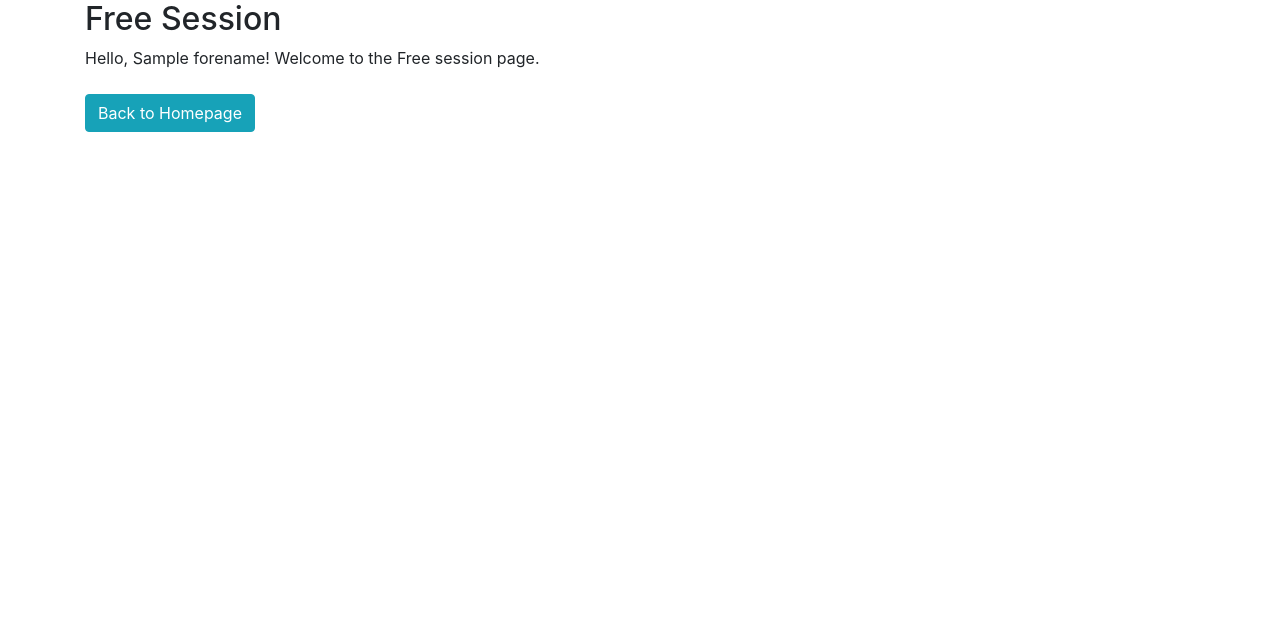
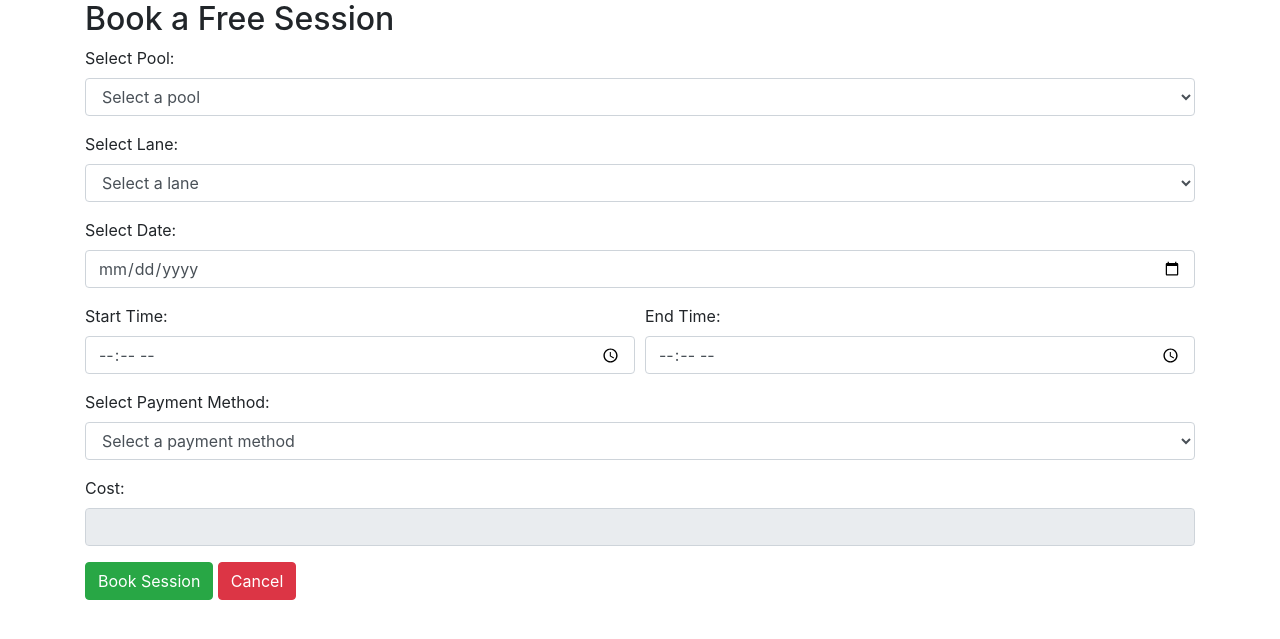
Before and after one commit to uygararas/pool_registration_system, a Flask app: template app/templates/swimmer_free_session.html in a window 1280 px wide. Shown: the top 639 px of the page. Run offline with Flask 3, Linux system fonts and the light colour scheme; the template is opened without the code that fills it: most values are stand-ins (such as "Sample title", 1, 10 or a date in 2020); some libraries are stand-ins or nearby versions.

Commit message:
feat: add free session page

```diff
--- a/app/app.py
+++ b/app/app.py
@@ -924,14 +924,155 @@ def quit_queue(session_id):
         flash('Unauthorized access!', 'danger')
         return redirect(url_for('login'))
 
-@app.route('/swimmer_free_session')
+@app.route('/swimmer_free_session', methods=['GET', 'POST'])
 def swimmer_free_session():
-    if 'loggedin' in session and (session.get('role') == 'Member' or session.get('role') == 'Swimmer'):
-        forename = session.get('forename', 'Member')
-        return render_template('swimmer_free_session.html', forename=forename)
-    else:
-        flash('Unauthorized access!', 'danger')
-        return redirect(url_for('login'))
+    if 'loggedin' not in session or session.get('role') not in ['Member', 'Swimmer']:
+        flash('Unauthorized access!', 'danger')
+        return redirect(url_for('login'))
+
+    forename = session.get('forename', 'Member')
+    cursor = mysql.connection.cursor(MySQLdb.cursors.DictCursor)
+
+    if request.method == 'POST':
+        # Retrieve form data
+        pool_id = request.form.get('pool_id')
+        lane_no = request.form.get('lane_no')  # Fixed to 1-6
+        date_str = request.form.get('date')
+        start_time_str = request.form.get('start_time')
+        end_time_str = request.form.get('end_time')
+        payment_method = request.form.get('payment_method')
+        cost_str = request.form.get('cost')
+
+        # Validate input
+        if not all([pool_id, lane_no, date_str, start_time_str, end_time_str, payment_method, cost_str]):
+            flash('Please fill out all fields.', 'warning')
+            return redirect(url_for('swimmer_free_session'))
+
+        try:
+            # Convert lane_no to integer and validate
+            lane_no = int(lane_no)
+            if lane_no < 1 or lane_no > 6:
+                flash('Invalid lane number selected.', 'danger')
+                return redirect(url_for('swimmer_free_session'))
+        except ValueError:
+            flash('Invalid lane number.', 'danger')
+            return redirect(url_for('swimmer_free_session'))
+
+        try:
+            # Parse date and time
+            date = datetime.strptime(date_str, '%Y-%m-%d').date()
+            start_time = datetime.strptime(start_time_str, '%H:%M').time()
+            end_time = datetime.strptime(end_time_str, '%H:%M').time()
+
+            # Calculate duration in minutes
+            start_datetime = datetime.combine(date, start_time)
+            end_datetime = datetime.combine(date, end_time)
+            duration = (end_datetime - start_datetime).total_seconds() / 60
+            if duration <= 0:
+                flash('End time must be after start time.', 'danger')
+                return redirect(url_for('swimmer_free_session'))
+
+            # Calculate cost (should already be calculated on frontend)
+            cost = duration * 5
+
+        except ValueError:
+            flash('Invalid date or time format.', 'danger')
+            return redirect(url_for('swimmer_free_session'))
+
+        swimmer_id = session['user_id']
+
+        try:
+            # Check for session conflicts in the same pool and lane
+            cursor.execute("""
+                SELECT * FROM session
+                WHERE pool_id = %s AND lane_no = %s AND date = %s
+                  AND (
+                      (start_time < %s AND end_time > %s) OR
+                      (start_time < %s AND end_time > %s) OR
+                      (start_time >= %s AND end_time <= %s)
+                  )
+            """, (
+                pool_id, lane_no, date,
+                end_time_str, start_time_str,
+                end_time_str, start_time_str,
+                start_time_str, end_time_str
+            ))
+            conflict_session = cursor.fetchone()
+            if conflict_session:
+                flash('Selected lane and time conflict with an existing session.', 'danger')
+                return redirect(url_for('swimmer_free_session'))
+
+            # Check for swimmer's session conflicts
+            cursor.execute("""
+                SELECT s.session_id, s.date, s.start_time, s.end_time
+                FROM booking b
+                JOIN session s ON b.session_id = s.session_id
+                WHERE b.swimmer_id = %s AND s.date = %s
+                  AND (
+                      (s.start_time < %s AND s.end_time > %s) OR
+                      (s.start_time < %s AND s.end_time > %s) OR
+                      (s.start_time >= %s AND s.end_time <= %s)
+                  )
+            """, (
+                swimmer_id, date,
+                end_time_str, start_time_str,
+                end_time_str, start_time_str,
+                start_time_str, end_time_str
+            ))
+            swimmer_conflict = cursor.fetchone()
+            if swimmer_conflict:
+                flash('You have another session that conflicts with the selected time.', 'danger')
+                return redirect(url_for('swimmer_free_session'))
+
+            # Create a new session
+            cursor.execute("""
+                INSERT INTO session (description, pool_id, lane_no, date, start_time, end_time, price)
+                VALUES (%s, %s, %s, %s, %s, %s, %s)
+            """, (f'{forename}\'s Free Session', pool_id, lane_no, date, start_time_str, end_time_str, cost))
+            new_session_id = cursor.lastrowid
+
+            # Create a booking
+            cursor.execute("""
+                INSERT INTO booking (swimmer_id, session_id, isCompleted, paymentMethod, isPaymentCompleted)
+                VALUES (%s, %s, %s, %s, %s)
+            """, (
+                swimmer_id,
+                new_session_id,
+                False,
+                payment_method,
+                True if payment_method == 'CreditCard' else False  # Assuming Cash payments are not completed
+            ))
+
+            cursor.execute("""
+                INSERT INTO freeSession (session_id) VALUES (%s)
+            """, (new_session_id,))
+
+            mysql.connection.commit()
+            flash('Free session booked successfully!', 'success')
+            return redirect(url_for('swimmer_homepage'))
+
+        except Exception as e:
+            mysql.connection.rollback()
+            flash(f'An error occurred while booking the session: {str(e)}', 'danger')
+            return redirect(url_for('swimmer_free_session'))
+        finally:
+            cursor.close()
+
+    else:
+        # GET request: Render the booking form
+        try:
+            cursor.execute("SELECT pool_id, location FROM pool ORDER BY location ASC")
+            pools = cursor.fetchall()
+        except Exception as e:
+            flash(f'Error fetching pools: {str(e)}', 'danger')
+            pools = []
+        finally:
+            cursor.close()
+
+        today = datetime.today().strftime('%Y-%m-%d')
+        return render_template('swimmer_free_session.html', pools=pools, today=today)
+
+
 @app.route('/swimmer_one_to_one_trainings')
 def swimmer_one_to_one_trainings():
     if 'loggedin' in session and (session.get('role') == 'Member' or session.get('role') == 'Swimmer'):
--- a/app/templates/swimmer_free_session.html
+++ b/app/templates/swimmer_free_session.html
@@ -1,11 +1,82 @@
-<!-- templates/free_training.html -->
+<!-- templates/swimmer_free_session.html -->
 {% extends "base.html" %}
 
 {% block content %}
-  <h2>Free Session</h2>
-  <p>Hello, {{ forename }}! Welcome to the Free session page.</p>
+  <h2>Book a Free Session</h2>
+  <form method="POST" action="{{ url_for('swimmer_free_session') }}">
+    <div class="form-group">
+      <label for="pool_id">Select Pool:</label>
+      <select class="form-control" id="pool_id" name="pool_id" required>
+        <option value="" disabled selected>Select a pool</option>
+        {% for pool in pools %}
+          <option value="{{ pool.pool_id }}">{{ pool.location }}</option>
+        {% endfor %}
+      </select>
+    </div>
 
-  <div class="mt-4">
-    <a href="{{ url_for('swimmer_homepage') }}" class="btn btn-info">Back to Homepage</a>
-  </div>
+    <div class="form-group">
+      <label for="lane_no">Select Lane:</label>
+      <select class="form-control" id="lane_no" name="lane_no" required>
+        <option value="" disabled selected>Select a lane</option>
+        {% for lane in range(1,7) %}
+          <option value="{{ lane }}">{{ lane }}</option>
+        {% endfor %}
+      </select>
+    </div>
+
+    <div class="form-group">
+      <label for="date">Select Date:</label>
+      <input type="date" class="form-control" id="date" name="date" required min="{{ today }}">
+    </div>
+
+    <div class="form-row">
+      <div class="form-group col-md-6">
+        <label for="start_time">Start Time:</label>
+        <input type="time" class="form-control" id="start_time" name="start_time" required onchange="calculateCost()">
+      </div>
+      <div class="form-group col-md-6">
+        <label for="end_time">End Time:</label>
+        <input type="time" class="form-control" id="end_time" name="end_time" required onchange="calculateCost()">
+      </div>
+    </div>
+
+    <div class="form-group">
+      <label for="payment_method">Select Payment Method:</label>
+      <select class="form-control" id="payment_method" name="payment_method" required>
+        <option value="" disabled selected>Select a payment method</option>
+        <option value="CreditCard">Credit Card</option>
+        <option value="Cash">Cash</option>
+      </select>
+    </div>
+
+    <div class="form-group">
+      <label for="cost">Cost:</label>
+      <input type="text" class="form-control" id="cost" name="cost" readonly>
+    </div>
+
+    <button type="submit" class="btn btn-success">Book Session</button>
+    <a href="{{ url_for('swimmer_homepage') }}" class="btn btn-danger">Cancel</a>
+  </form>
+
+  <script>
+    function calculateCost() {
+      var startTime = document.getElementById('start_time').value;
+      var endTime = document.getElementById('end_time').value;
+      var costField = document.getElementById('cost');
+
+      if (startTime && endTime) {
+        var start = new Date('1970-01-01T' + startTime + 'Z');
+        var end = new Date('1970-01-01T' + endTime + 'Z');
+        var diffMs = end - start;
+        var diffMins = diffMs / 60000;
+
+        if (diffMins <= 0) {
+          costField.value = 'Invalid time range';
+        } else {
+          var cost = diffMins * 5;
+          costField.value =  cost.toFixed(2) + ' TL';
+        }
+      }
+    }
+  </script>
 {% endblock %}
```
